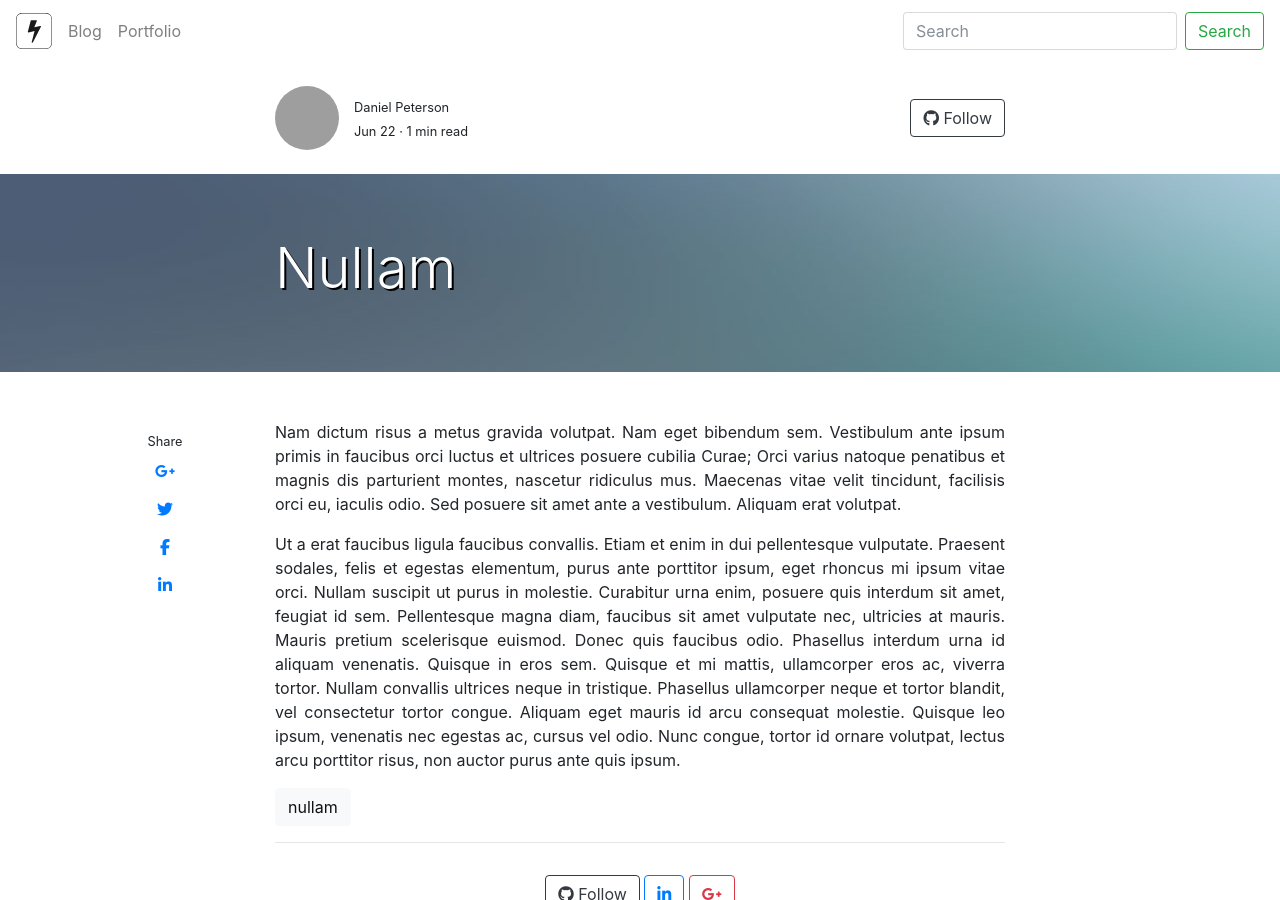
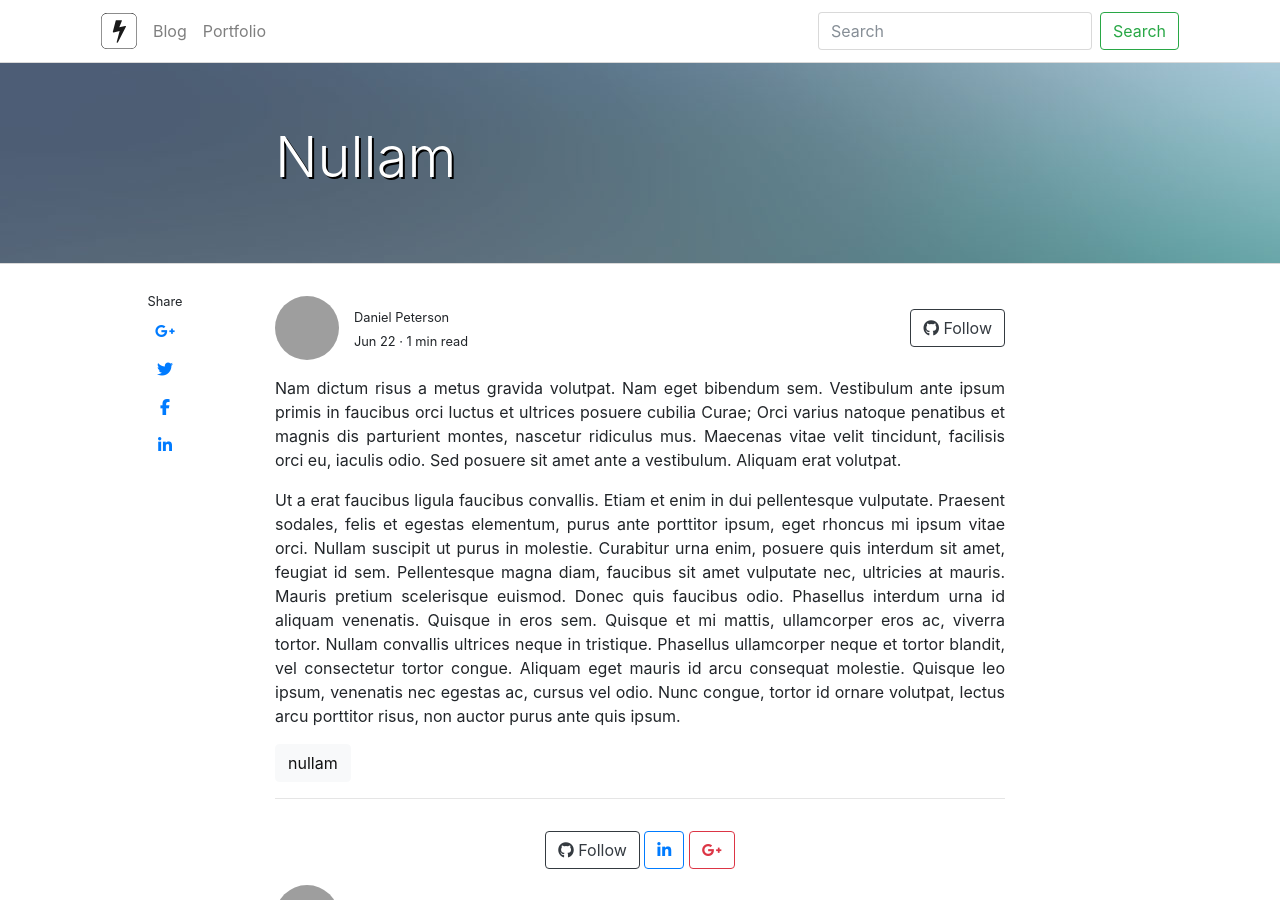
Before and after one commit to danrpts/danrpts.github.io, a Jekyll site: the page built from _posts/2017-06-23-nullam.markdown, in a window 1280 px wide and 900 px high. Built offline with Jekyll 4.4.1, drawn with Linux system fonts in a browser that asks for light colours; nearby versions of some CDN libraries; comment, search, counter and statistics services are not loaded; grey boxes are pictures that could not be loaded.

Commit message:
triangle thing intial commit

```diff
--- a/_layouts/post.html
+++ b/_layouts/post.html
@@ -3,14 +3,41 @@ layout: default
 ---
 <!-- /_layouts/post.html -->
 
-{% include header.html %}
+<div style="border-bottom: 1px solid rgba(0,0,0,0.15);">
+  <div class="container">
+      {% include header.html %}
+  </div>
+</div>
 
-<!-- post introduction -->
-<div class="container my-4">
-  <div class="row justify-content-center">
-    <div class="col-12 col-lg-8 text-justify">
+<!-- post title -->
+<div style="border-bottom: 1px solid rgba(0,0,0,.15);">
+  <div class="jumbotron jumbotron-fluid mb-0" style="
+  height: 200px;
+  background: url({{ page.image | default: site.teaser | relative_url }}) no-repeat center center;">
+    <div class="container">
+      <div class="row justify-content-center">
+        <div class="col-12 col-lg-8 text-justify">
+          <h1 class="display-4" style="color: white; text-shadow: black 2px 2px;">{{ page.title }}</h1>
+        </div>
+      </div>
+    </div>
+  </div>
+</div>
 
-      <div class="container">
+<div class="arrow_box"></div>
+
+<!-- post content -->
+<div class="container">
+  <div class="row">
+    <aside class="d-none d-lg-block col-lg-2 sticky-sidebar-left">
+      <div class="text-center" id="sticky-sidebar-share">
+        <small>Share</small>
+        {% include share.html %}
+      </div>
+    </aside>
+    <main class="col-12 col-lg-8 py-md-3 text-justify">
+
+      <div class="container my-3">
         <div class="row align-items-center justify-content-center">
 
             {% if site.author.picture %}
@@ -34,7 +61,7 @@ layout: default
             </p>
           </div>
 
-          <a type="button" class="btn btn-outline-dark" href="#">
+          <a class="btn btn-outline-dark" href="#" role="button">
             <i class="fa fa-github" aria-hidden="true"></i>
             Follow
           </a>
@@ -42,39 +69,16 @@ layout: default
         </div>
       </div>
 
-    </div>
-  </div>
-</div>
-
-<!-- post title -->
-<div class="jumbotron jumbotron-fluid" style="background: url({{ page.image | default: site.teaser | relative_url }}) no-repeat center center;">
-  <div class="container">
-    <div class="row justify-content-center">
-      <div class="col-12 col-lg-8 text-justify">
-        <h1 class="display-4" style="color: white; text-shadow: black 2px 2px;">{{ page.title }}</h1>
-      </div>
-    </div>
-  </div>
-</div>
-
-<!-- post content -->
-<div class="container">
-  <div class="row">
-    <aside class="d-none d-lg-block col-lg-2 sticky-sidebar-left">
-      <div class="text-center" id="sticky-sidebar-share">
-        <small>Share</small>
-        {% include share.html %}
-      </div>
-    </aside>
-    <main class="col-12 col-lg-8 py-md-3 text-justify">
       <div id="post-content">
         {{ content }}
       </div>
+
       <p>
         {% for tag in page.tags %}
           <a class="btn btn-light" href="{{ "/browse/" | append: tag | absolute_url }}">{{ tag }}</a>
         {% endfor %}
       </p>
+
       <hr>
     </main>
   </div>
```
